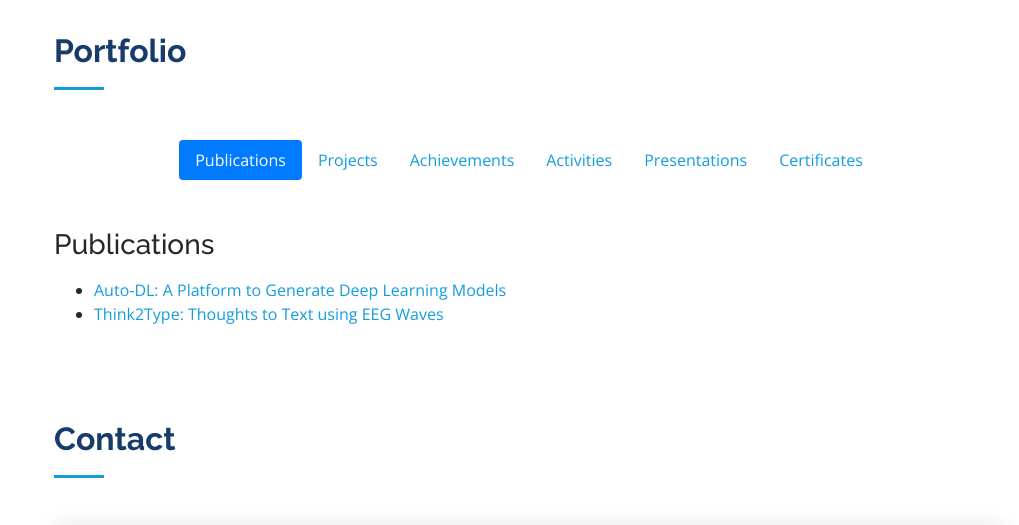
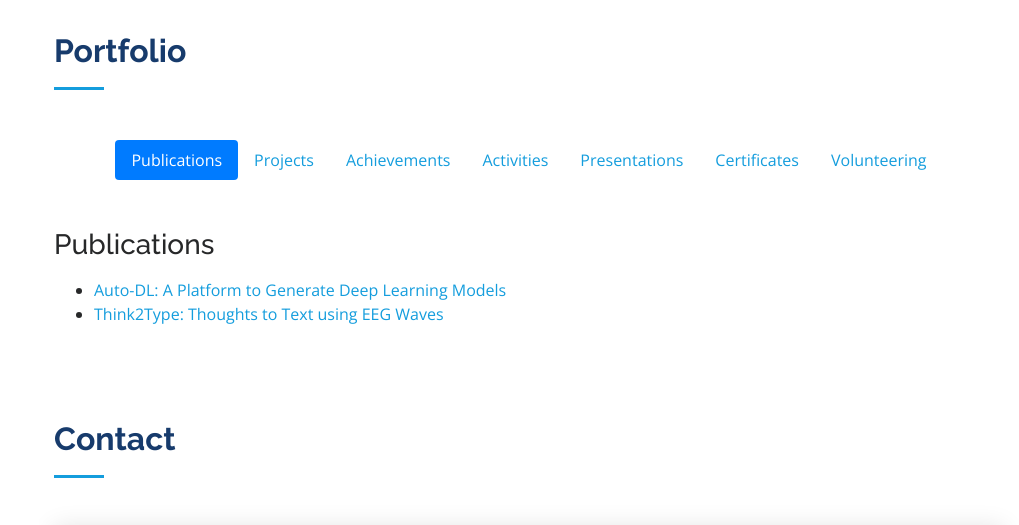
Before and after one commit to ADI10HERO/adi10hero.github.io, a plain HTML site: page index.html in a window 1280 px wide. Shown: the part 3312-3837 px from the top of the page, without its empty margins (261-1280 px from the left). Drawn offline with nearby package versions, Linux system fonts and the light colour scheme.

Commit message:
Add empty volunteering section
Signed-off-by: Aditya Srivastava <adityasrivastava301199@gmail.com>

```diff
--- a/index.html
+++ b/index.html
@@ -296,6 +296,7 @@
           <a class="nav-link" href="#activities" data-toggle="tab">Activities</a>
           <a class="nav-link" href="#presentations" data-toggle="tab">Presentations</a>
           <a class="nav-link" href="#certificates" data-toggle="tab">Certificates</a>
+          <a class="nav-link" href="#volunteering" data-toggle="tab">Volunteering</a>
         </nav>
 
         <div class="tab-content py-5">
@@ -335,7 +336,13 @@
               <p>
                 Coming Soon...
               </p>
-          </div>
+            </div>
+            <div class="tab-pane fade" id="volunteering">
+              <h3>Volunteering</h3>
+              <p>
+                Coming Soon...
+              </p>
+            </div>
         </div>
       </div>
       </div>
```
